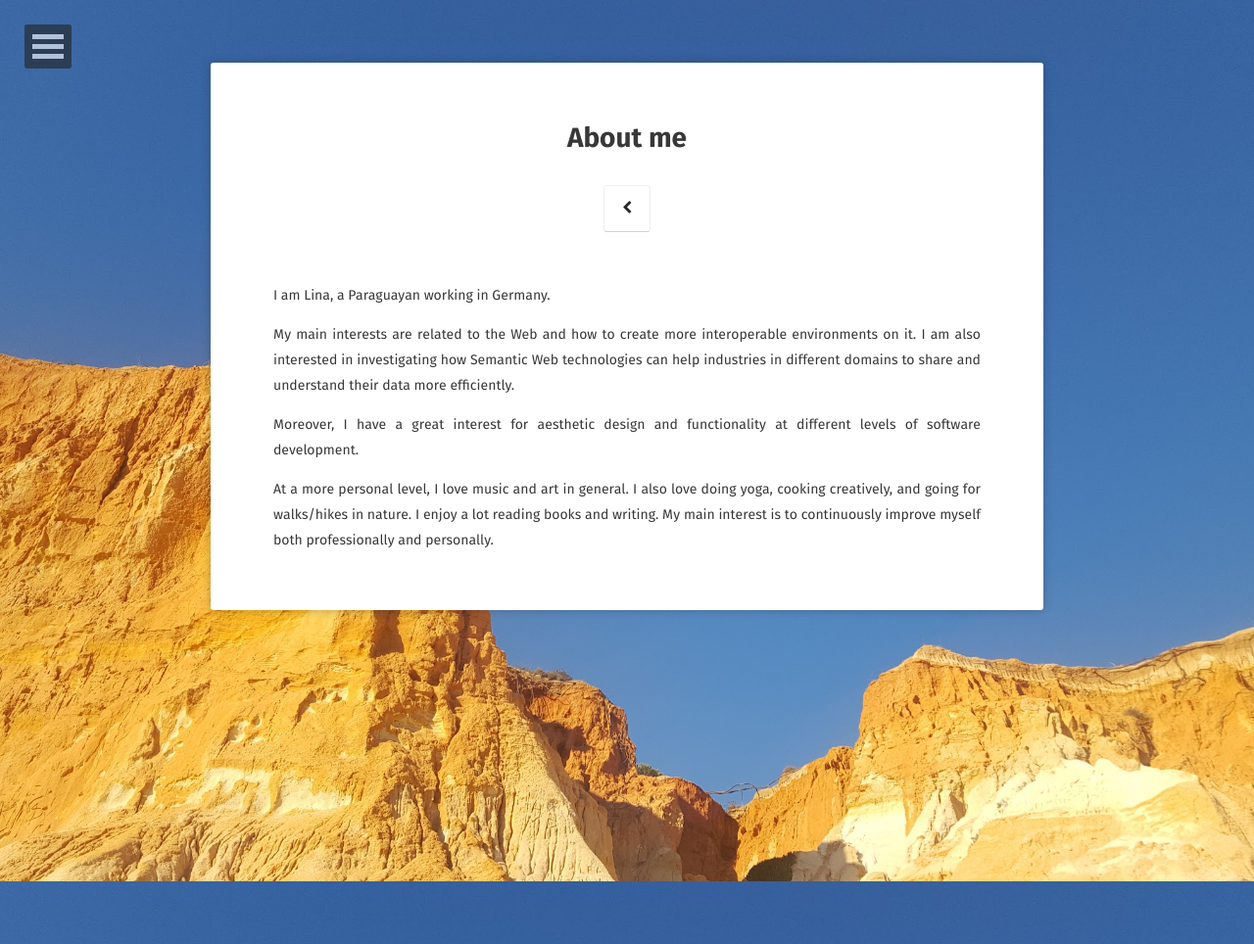
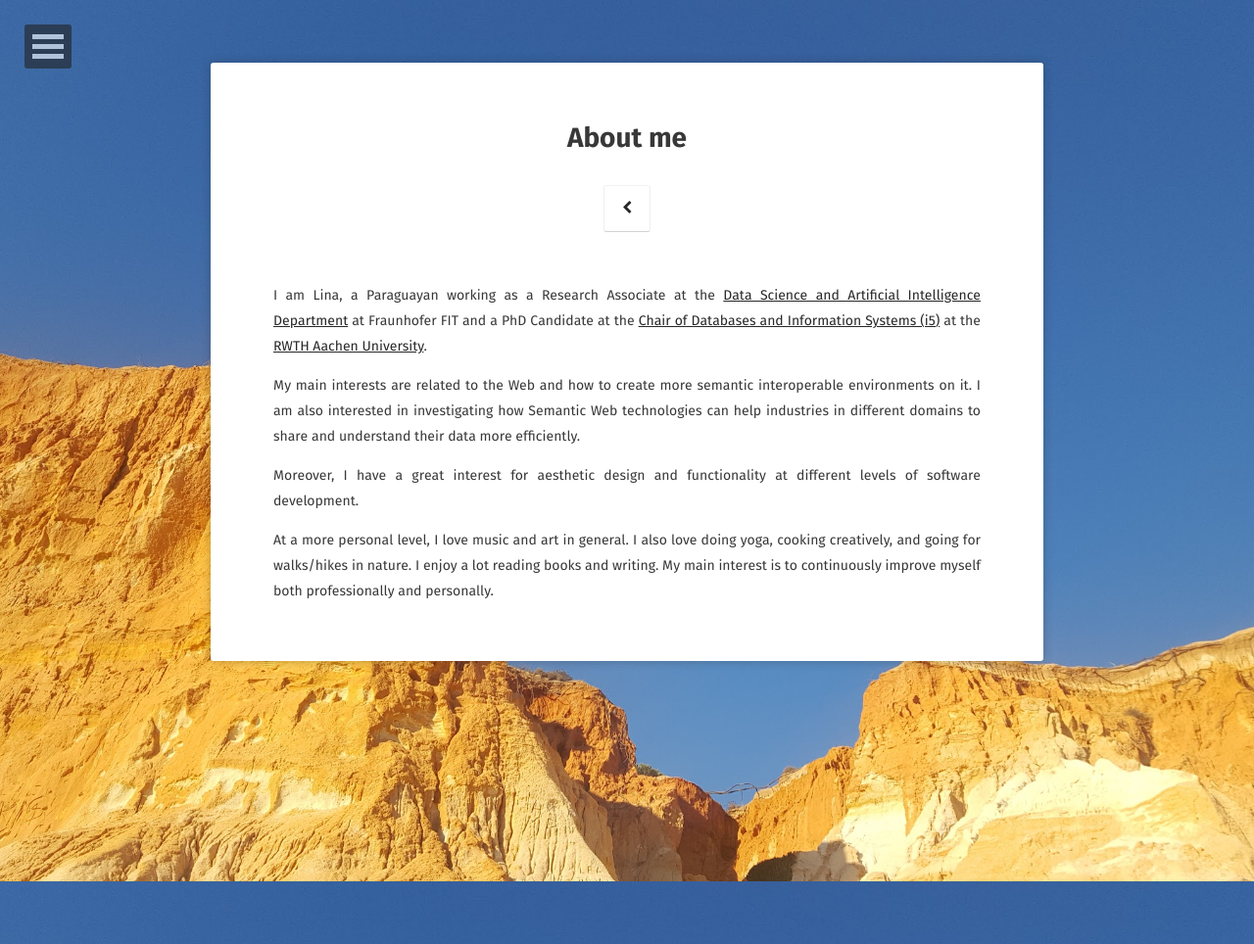
Before and after one commit to lcomet/linamolinascomet, a Jekyll site: the page built from about/index.md, in a window 1280 px wide. Shown: the whole page at 98% size. Built offline with Jekyll 4.4.1, drawn with Linux system fonts in a browser that asks for light colours; some web fonts are replaced.

Commit message:
update about info
update about info

```diff
--- a/about/index.md
+++ b/about/index.md
@@ -4,9 +4,9 @@ title: About me
 tags: [about, me, Lina, information]
 comments: false
 ---
-I am Lina, a Paraguayan working in Germany.
+I am Lina, a Paraguayan working as a Research Associate at the [Data Science and Artificial Intelligence Department](https://www.fit.fraunhofer.de/de/geschaeftsfelder/data-science-und-kuenstliche-intelligenz.html) at Fraunhofer FIT and a PhD Candidate at the [Chair of Databases and Information Systems (i5)](https://dbis.rwth-aachen.de/dbis/) at the [RWTH Aachen University](https://www.rwth-aachen.de/cms/~a/root/lidx/1/).
 
-My main interests are related to the Web and how to create more interoperable environments on it. I am also interested in investigating how Semantic Web technologies can help industries in different domains to share and understand their data more efficiently.
+My main interests are related to the Web and how to create more semantic interoperable environments on it. I am also interested in investigating how Semantic Web technologies can help industries in different domains to share and understand their data more efficiently.
 
 Moreover, I have a great interest for aesthetic design and functionality at different levels of software development.
 
```
